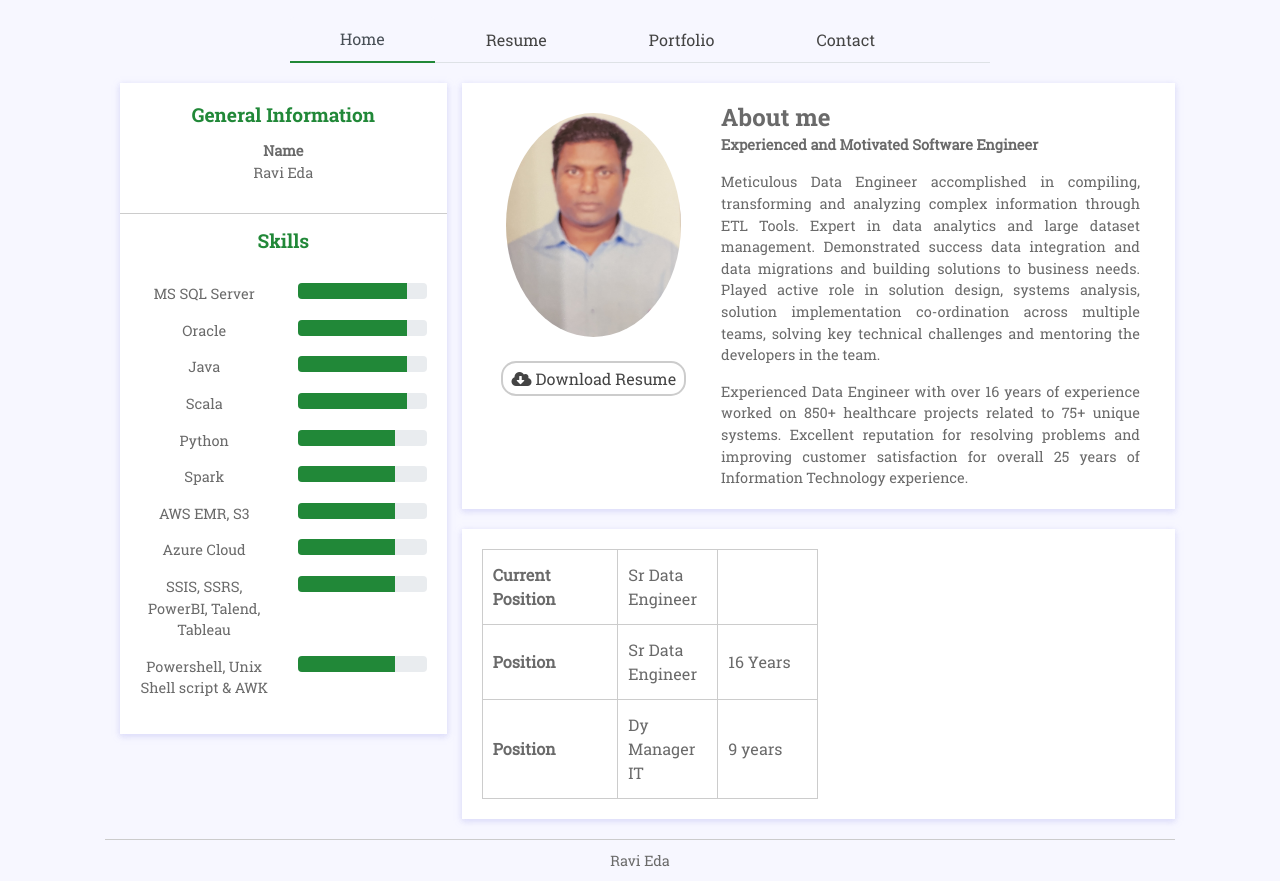
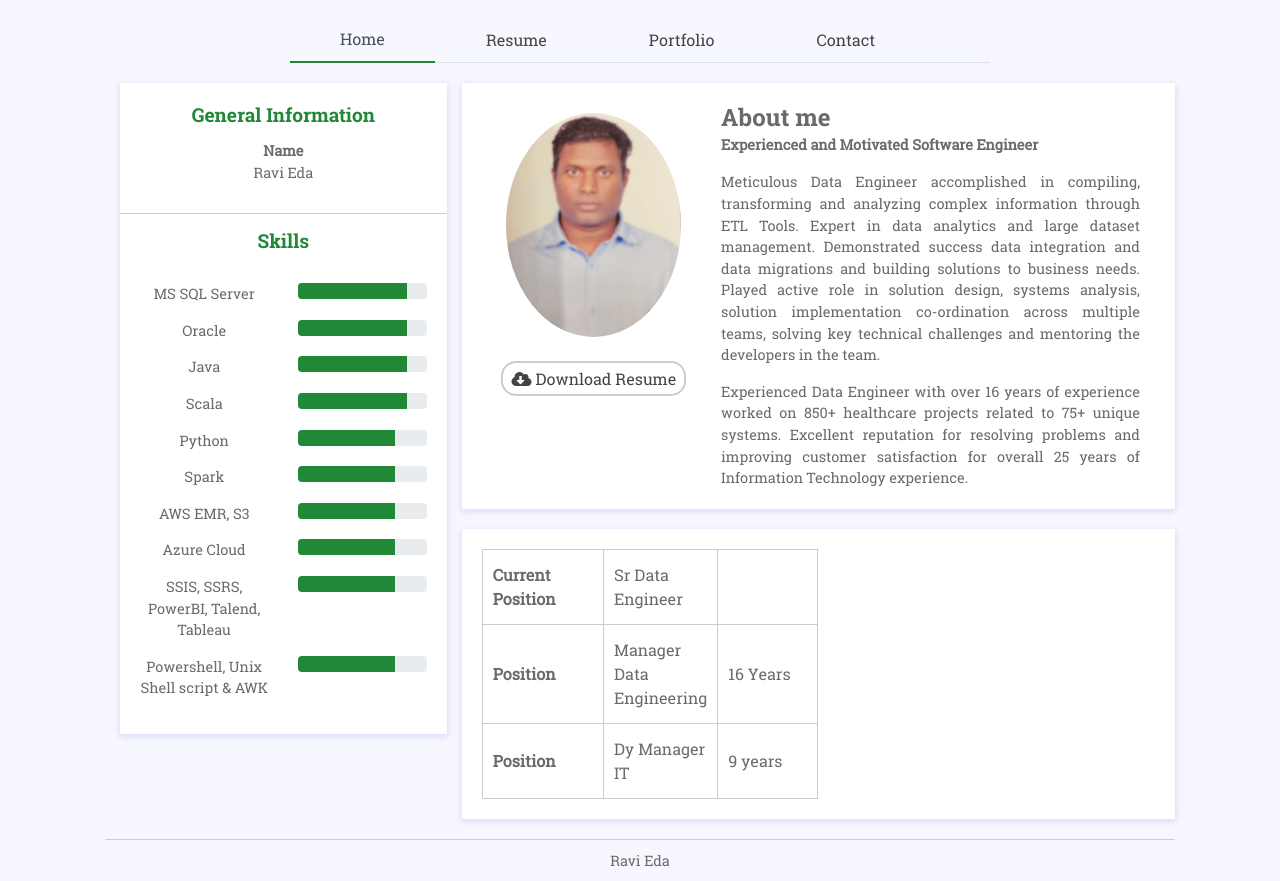
Before and after one commit to ravikeda/RaviWeb2023, a plain HTML site: page index.html in a window 1280 px wide. Shown: the part 105-986 px from the top of the page. Drawn offline with Linux system fonts and the light colour scheme.

Commit message:
Add files via upload

```diff
--- a/index.html
+++ b/index.html
@@ -152,7 +152,7 @@
                                                 </tr>
                                                 <tr>
                                                     <th>Position</th>
-                                                    <td width=100>Sr Data Engineer</td>
+                                                    <td width=100>Manager Data Engineering</td>
 													<td width=100>16 Years</td>
                                                 </tr>
                                                 <tr>
```
